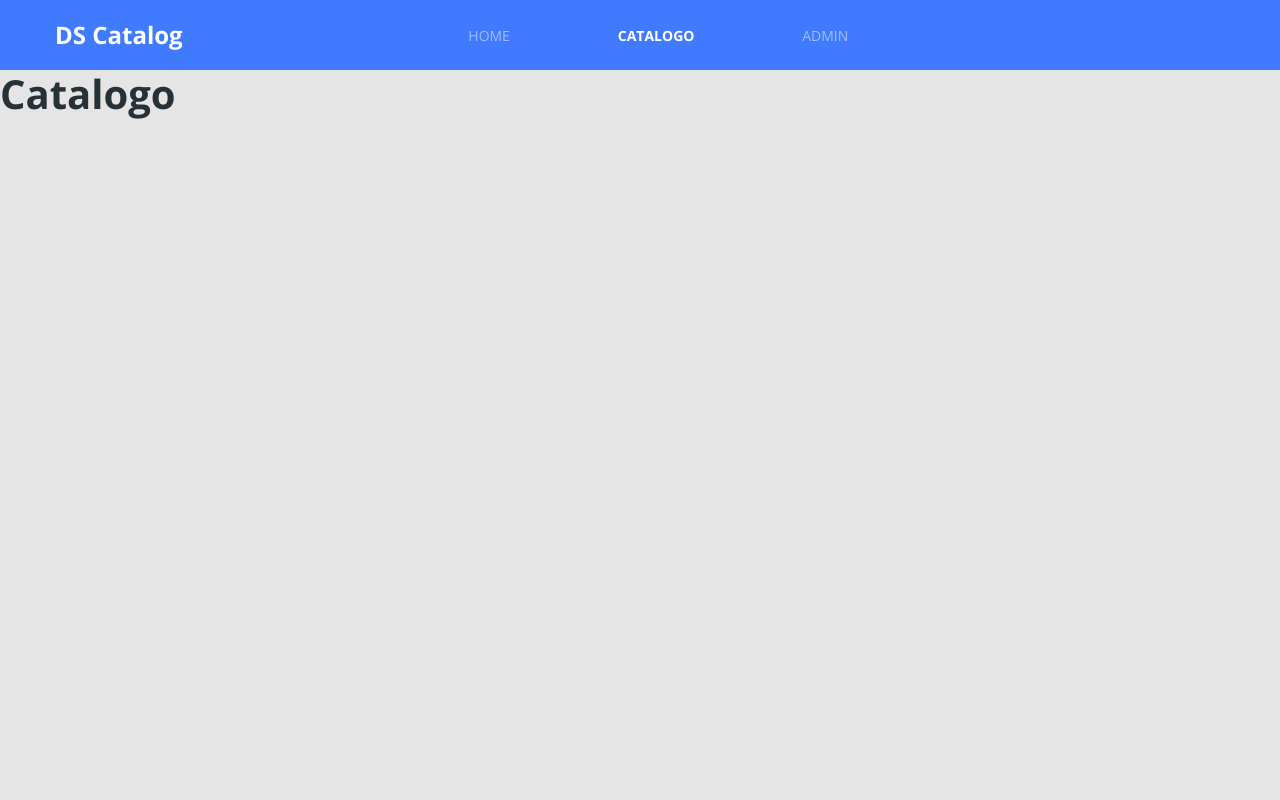
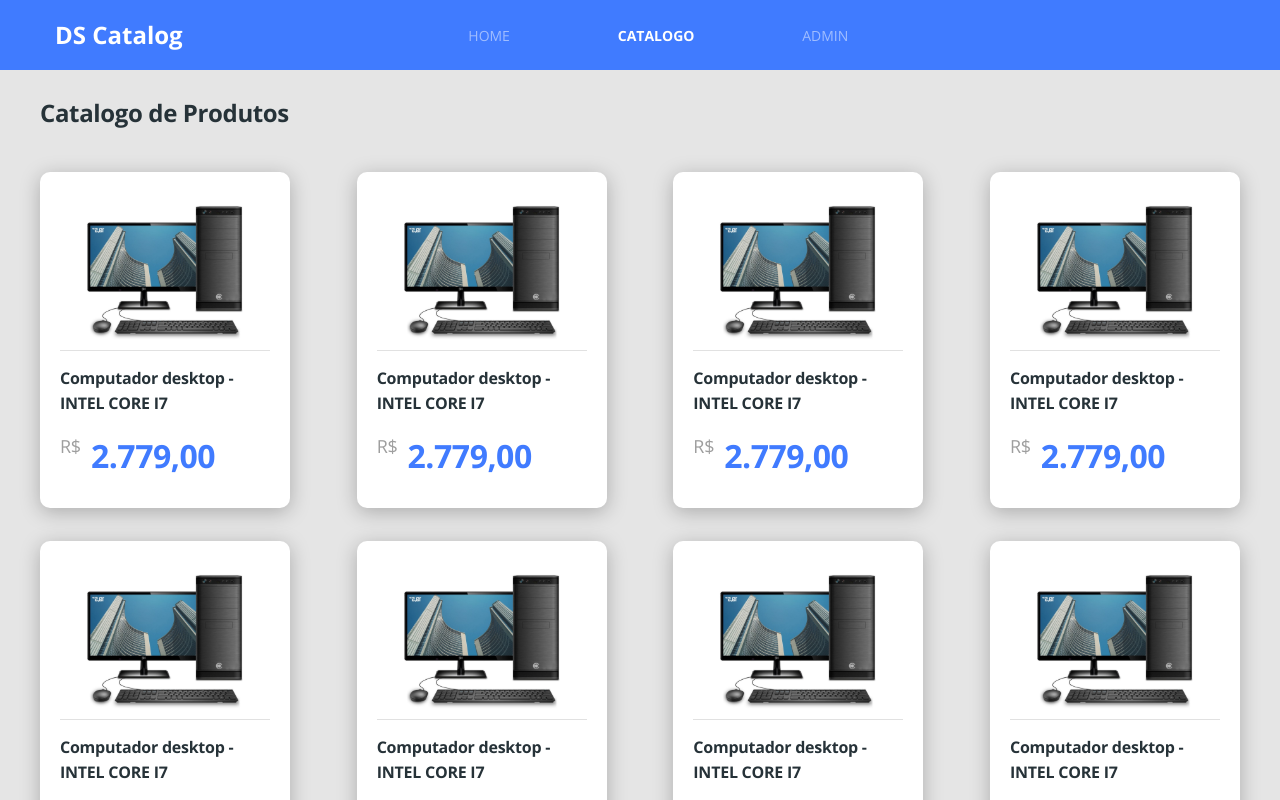
Before and after one commit to Jefferson-bit/dscatalog, a React (Create React App) app in the folder front-web/: page /catalog in a window 1280 px wide. Shown: the top 800 px of the page. Built offline with nearby package versions, Linux system fonts and the light colour scheme.

Commit message:
Finish product listining layout

```diff
--- a/front-web/src/App.scss
+++ b/front-web/src/App.scss
@@ -21,3 +21,16 @@
         color: unset;
     }
 }
+
+.border-radius-10 {
+    border-radius: 10px;
+}
+
+.border-radius-20 {
+    border-radius: 20px;
+}
+
+.card-base{
+    box-shadow: 0px 4px 20px rgba(0, 0, 0, 0.25);
+    background: #fff;
+}
--- /dev/null
+++ b/front-web/src/pages/catalog/components/product-card/index.tsx
@@ -0,0 +1,20 @@
+import React from 'react';
+import './styles.scss';
+import  {ReactComponent as ProductImage}from '../../../../core/assets/images/product.svg';
+
+const ProductCard = () => (
+    <div className="card-base border-radius-10 product-card">
+        <ProductImage />
+        <div className="product-info">
+            <h6 className="product-name">
+                Computador desktop - INTEL CORE I7
+            </h6>
+            <div className="product-price-container">
+                <span className="product-currency">R$</span>
+                <h3 className="product-price">2.779,00</h3>
+            </div>
+        </div>
+    </div>
+);
+
+export default ProductCard;
--- /dev/null
+++ b/front-web/src/pages/catalog/components/product-card/styles.scss
@@ -0,0 +1,36 @@
+.product-card{
+    padding: 20px 20px 30px 20px;
+    text-align: center;
+}
+
+.product-info{
+    border-top: 1px solid #E1E1E1;
+    text-align: left;
+    padding-top: 15px;
+}
+
+.product-name{
+    font-size: 16px;
+    line-height: 25px;
+    letter-spacing: -0.015em;
+}
+
+.product-price-container{
+    margin-top: 18px;
+    display: flex;
+}
+
+.product-currency{
+    font-size: 18px;
+    line-height: 25px;
+    letter-spacing: -0.015em;
+    color: #9E9E9E;
+}
+
+.product-price {
+    font-size: 32px;
+    line-height: 44px;
+    letter-spacing: -0.015em;
+    color: #407BFF;
+    margin-left: 10px;
+}
--- a/front-web/src/pages/catalog/index.tsx
+++ b/front-web/src/pages/catalog/index.tsx
@@ -1,8 +1,28 @@
 import React from 'react';
+import ProductCard from './components/product-card';
+import './styles.scss';
+
 
 const Catalog = () => (
-    <div>
-        <h1>Catalogo</h1>
+    <div className="clataog-container">
+        <h1 className="catalog-title">
+            Catalogo de Produtos
+        </h1>
+            <div className="catalog-products">
+                <ProductCard />
+                <ProductCard />
+                <ProductCard />
+                <ProductCard />
+                <ProductCard />
+                <ProductCard />
+                <ProductCard />
+                <ProductCard />
+                <ProductCard />
+                <ProductCard />
+                <ProductCard />
+                <ProductCard />
+                <ProductCard />
+        </div>
     </div>
 );
 
--- /dev/null
+++ b/front-web/src/pages/catalog/styles.scss
@@ -0,0 +1,19 @@
+.clataog-container{
+    margin-top: 26px;
+    padding-left: 40px;
+    padding-right: 40px;
+}
+
+.catalog-title{
+    font-size: 24px;
+    line-height: 33px;
+    letter-spacing: -0.015em;
+}
+
+.catalog-products {
+    margin-top: 43px;
+    display: grid;
+    grid-template-columns: repeat(auto-fill, 250px);
+    grid-gap: 33px 25px;
+    justify-content: space-between;
+}
--- a/front-web/src/pages/home/index.tsx
+++ b/front-web/src/pages/home/index.tsx
@@ -5,7 +5,7 @@
 import './styles.scss';
 const Home = () => (
     <div className="home-container">
-        <div className="row home-content">
+        <div className="row home-content card-base border-radius-20">
             <div className="col-6">
                 <h1 className="text-title">Conheça o melhor <br />catálogo de produtos</h1>
                 <p className="text-subtitle">Ajudaremos você a encontrar os melhores<br /> produtos disponiveis no mercado</p>
--- a/front-web/src/pages/home/styles.scss
+++ b/front-web/src/pages/home/styles.scss
@@ -5,9 +5,6 @@
 }
 
 .home-content{
-    background-color: #fff;
-    box-shadow: 0px, 4px, 20px rgba(0, 0, 0, 0.26);
-    border-radius: 20px;
     padding-top: 50px;
     padding-left: 50px;
     padding-bottom: 20px;
```
Also changed, not shown: front-web/src/core/assets/images/product.svg (added).
